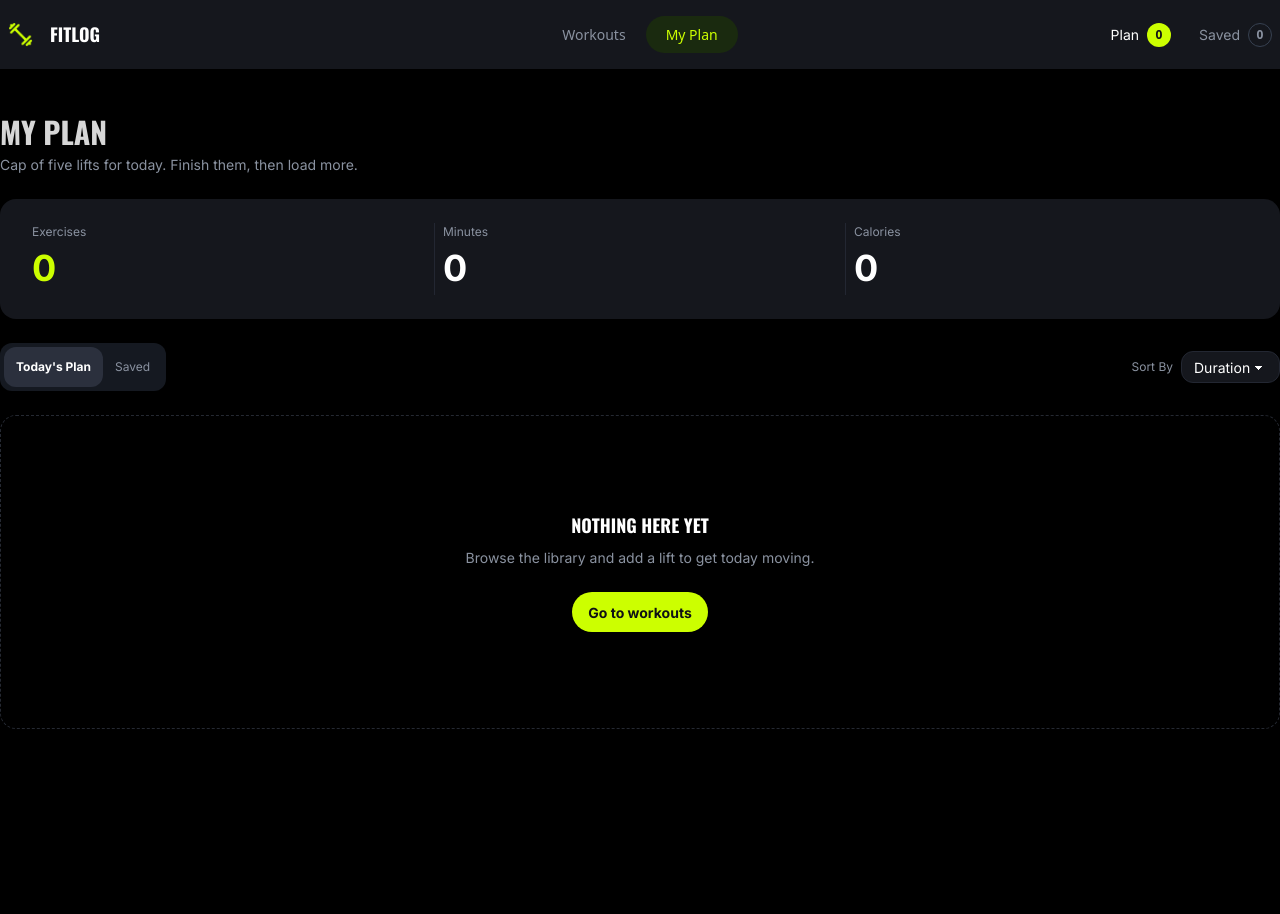
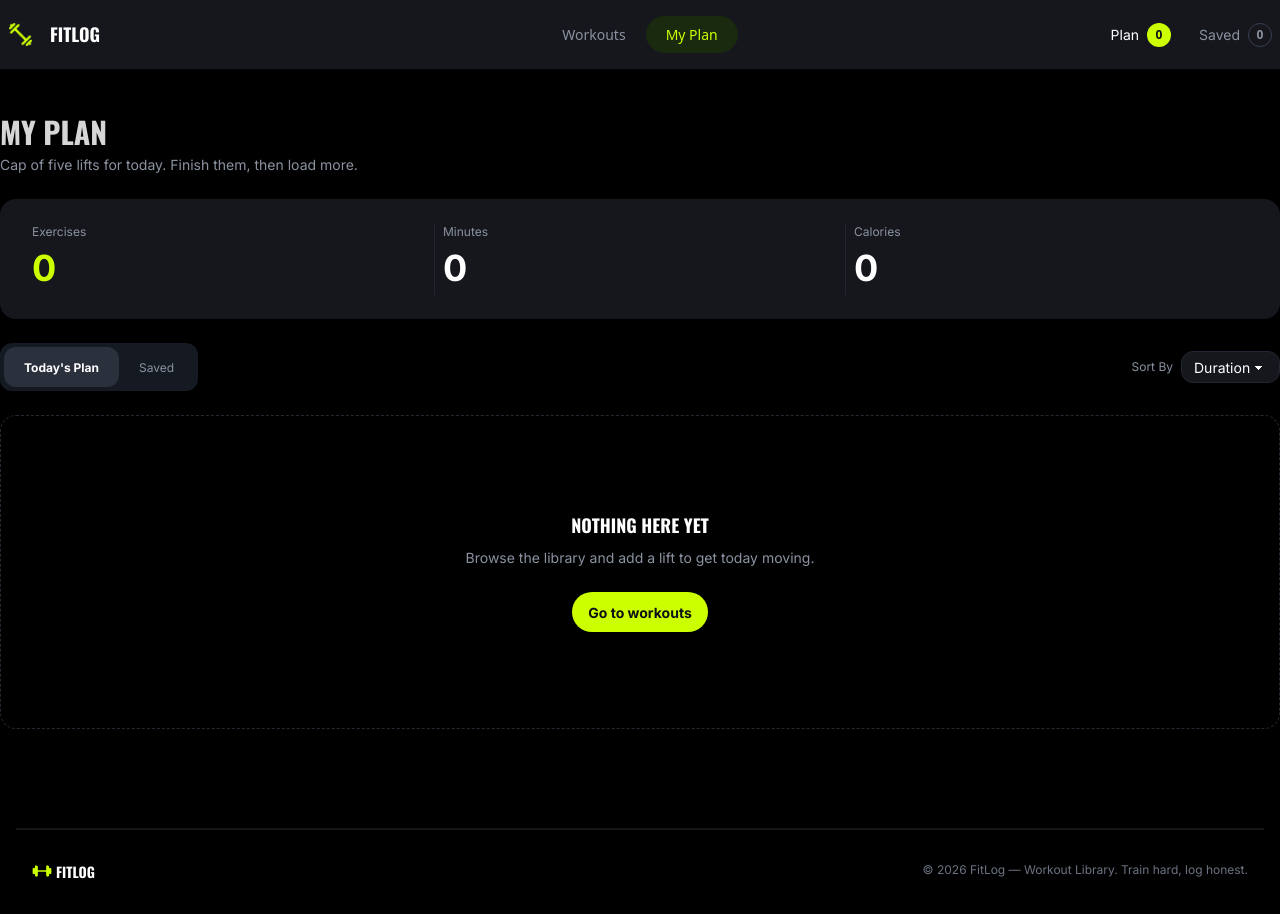
Before and after one commit to TaheraScript/assignment-6-fitlog, a Next.js app: page /my-plan in a window 1280 px wide. Before the commit the page ends 800 px from the top, so only its background shows below. Built offline with nearby package versions, Linux system fonts and the light colour scheme.

Commit message:
footer section is completed.

```diff
--- a/src/app/layout.tsx
+++ b/src/app/layout.tsx
@@ -4,6 +4,7 @@ import "./globals.css";
 import { ToastContainer } from "react-toastify";
 import Navbar from "@/components/shared/Navbar";
 import WorkoutsProvider from "@/context/WorkoutsProvider";
+import Footer from "@/components/shared/Footer";
 
 const geistSans = Geist({
   variable: "--font-geist-sans",
@@ -43,7 +44,9 @@ export default function RootLayout({ children }: LayoutProps<"/">) {
           <Navbar></Navbar>
           {children}
           <ToastContainer />
+          <Footer></Footer>
         </WorkoutsProvider>
+
       </body>
     </html>
   );
--- a/src/components/myplan/PlanTabs.tsx
+++ b/src/components/myplan/PlanTabs.tsx
@@ -58,11 +58,11 @@ const PlanTabs = ({
   return (
     <div>
       <div className="flex items-center justify-between mb-6">
-        <div role="tablist" className="tabs tabs-box bg-[#151921] rounded-xl">
+        <div role="tablist" className="tabs tabs-box bg-[#151921] rounded-xl ">
           <a
             role="tab"
             onClick={() => setActiveTab("today")}
-            className={`tab rounded-xl text-[12px] font-inter cursor-pointer ${
+            className={`tab rounded-xl px-5 py-3 text-[12px] font-inter cursor-pointer ${
               activeTab === "today"
                 ? "tab-active bg-[#2b303d] text-white font-bold"
                 : "text-[#8A92A0]"
@@ -73,7 +73,7 @@ const PlanTabs = ({
           <a
             role="tab"
             onClick={() => setActiveTab("saved")}
-            className={`tab rounded-xl text-[12px] font-inter cursor-pointer ${
+            className={`tab rounded-xl px-5 py-3 text-[12px] font-inter cursor-pointer ${
               activeTab === "saved"
                 ? "tab-active bg-[#2b303d] text-white font-bold"
                 : "text-[#8A92A0]"
--- /dev/null
+++ b/src/components/shared/Footer.tsx
@@ -0,0 +1,22 @@
+import { IoBarbell } from "react-icons/io5";
+
+const Footer = () => {
+    return (
+        <div className="p-4">
+            <div className="divider pt-7" />
+            <div className="p-4 pb-4">
+                <div className="flex justify-between container mx-auto ">
+                <div className="flex gap-1">
+                    <IoBarbell className="text-[#ccff00] text-[20px]" />
+                    <h2 className="font-oswald text-[14px] font-bold text-white">FITLOG</h2>
+                </div>
+                <p className="font-inter text-[12px] font-normal text-[#6B7280]">
+                    © 2026 FitLog — Workout Library. Train hard, log honest.
+                </p>
+            </div>
+            </div>
+        </div>
+    );
+};
+
+export default Footer;
```
